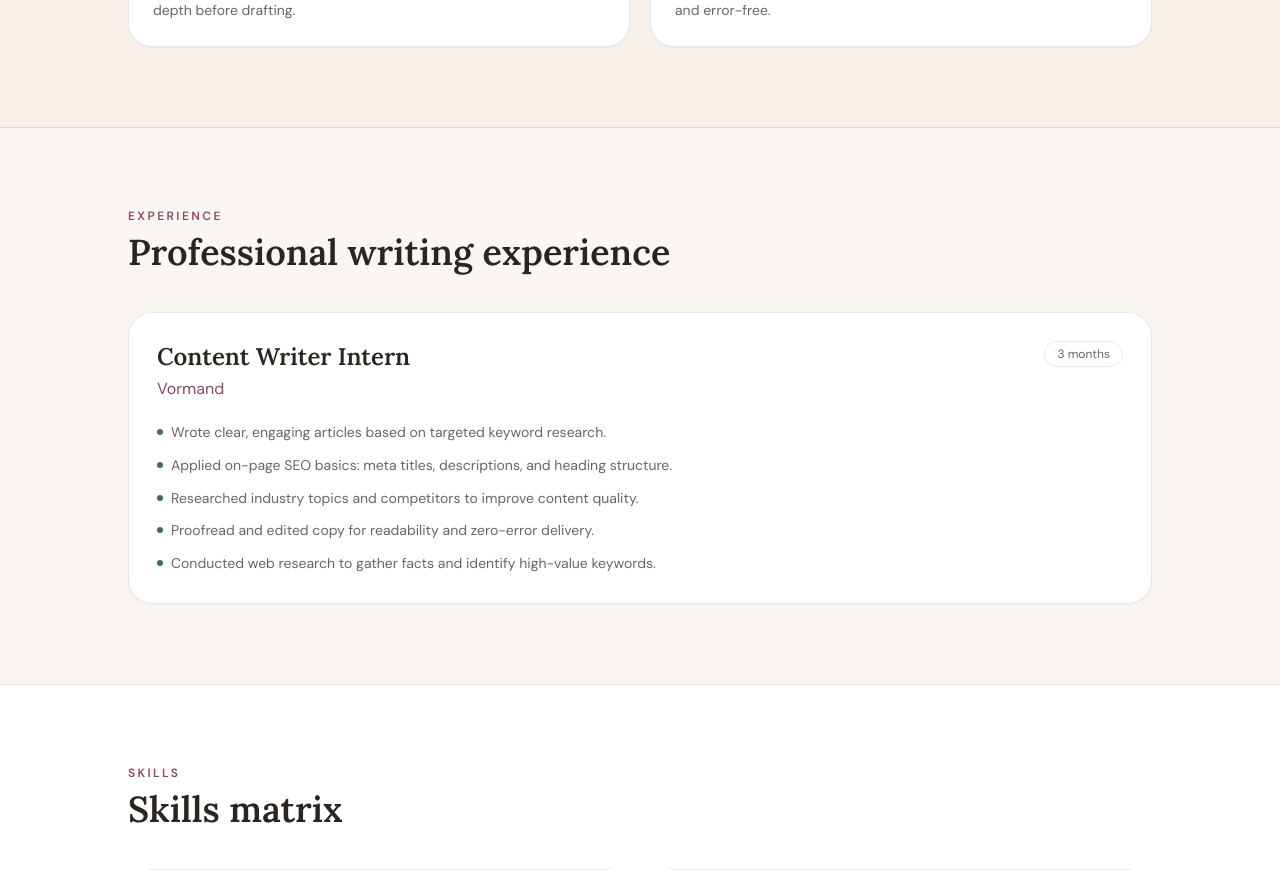
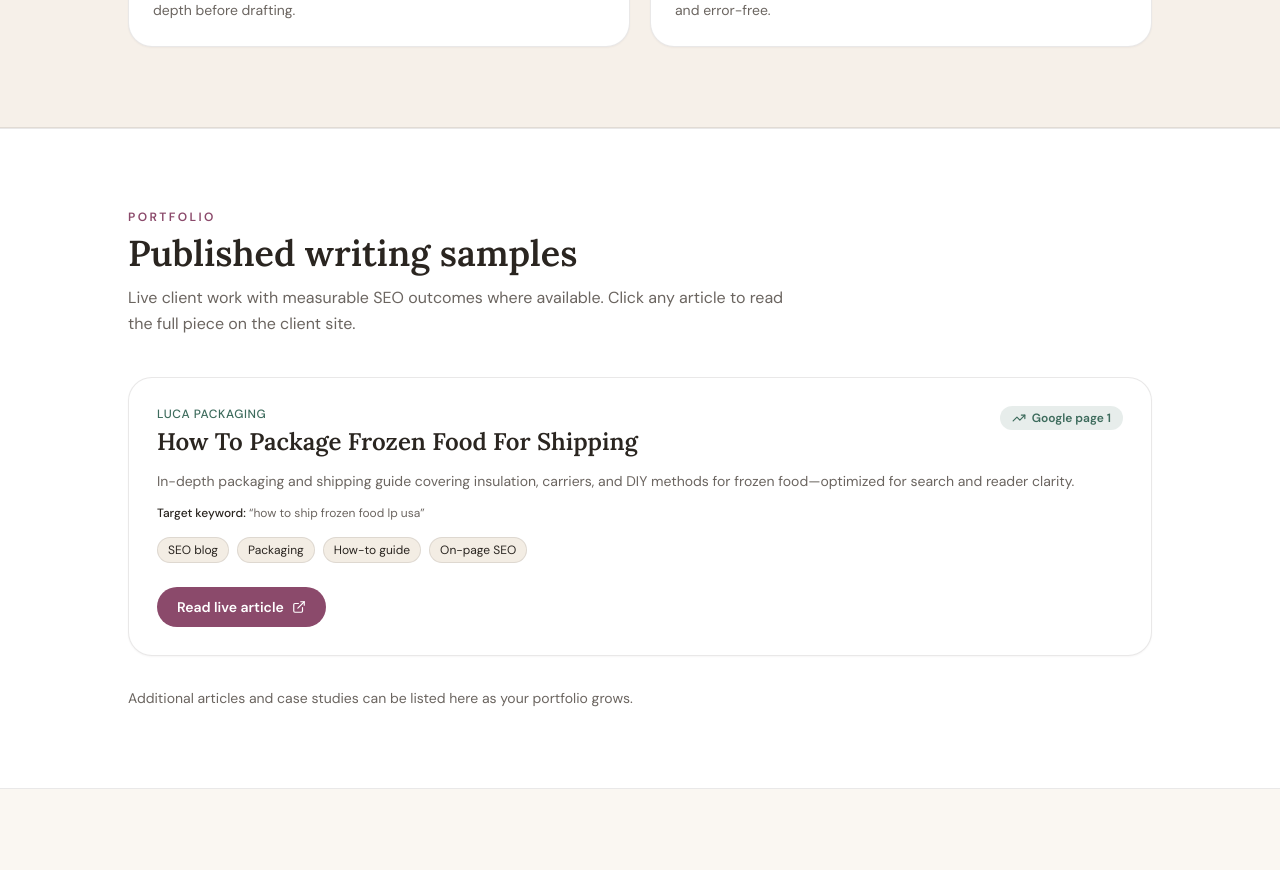
Before and after one commit to muhammadrizwaneng/rizwan-portfolio, a Next.js app: page /iffat in a window 1280 px wide. Shown: the part 1880-2750 px from the top of the page. Built offline with nearby package versions, Linux system fonts and the light colour scheme; no server answers.

Commit message:
add blog

```diff
--- a/src/app/iffat/page.tsx
+++ b/src/app/iffat/page.tsx
@@ -5,6 +5,7 @@ import { BookOpen, Feather, Search, Sparkles } from "lucide-react";
 import Link from "next/link";
 import { IffatHero } from "@/components/iffat/IffatHero";
 import { IffatNavbar } from "@/components/iffat/IffatNavbar";
+import { IffatWritingSamples } from "@/components/iffat/IffatWritingSamples";
 import {
   iffatEducation,
   iffatExperience,
@@ -132,6 +133,8 @@ export default function IffatPortfolioPage() {
             </div>
           </div>
         </section>
+
+        <IffatWritingSamples />
 
         <section id="experience" className="px-4 py-16 sm:px-6 sm:py-20">
           <div className="mx-auto max-w-5xl">
@@ -282,10 +285,8 @@ export default function IffatPortfolioPage() {
                   <br />
                   {iffatReference.phone}
                 </p>
-                <p className="mt-6 rounded-2xl border border-dashed border-[var(--border)] bg-[var(--surface-muted)] p-4 text-xs leading-relaxed text-[var(--muted)]">
-                  Writing samples can be added here when available (Google Doc /
-                  Medium / published URLs). Share links anytime and we&apos;ll update
-                  this section.
+                <p className="mt-6 text-xs leading-relaxed text-[var(--muted)]">
+                  See the <a href="#writing" className="text-[var(--accent)] hover:underline">Writing</a> section for live published samples.
                 </p>
               </div>
             </div>
--- /dev/null
+++ b/src/components/iffat/IffatWritingSamples.tsx
@@ -0,0 +1,98 @@
+"use client";
+
+import { motion } from "framer-motion";
+import { ExternalLink, TrendingUp } from "lucide-react";
+import { iffatWritingSamples } from "@/data/iffat-profile";
+
+export function IffatWritingSamples() {
+  return (
+    <section
+      id="writing"
+      className="border-y border-[var(--border)] bg-[var(--surface)] px-4 py-16 sm:px-6 sm:py-20"
+    >
+      <div className="mx-auto max-w-5xl">
+        <div className="mb-10 max-w-2xl">
+          <p className="mb-2 text-xs font-semibold uppercase tracking-[0.2em] text-[var(--accent)]">
+            Portfolio
+          </p>
+          <h2 className="iffat-display text-3xl font-semibold sm:text-4xl">
+            Published writing samples
+          </h2>
+          <p className="mt-3 text-base leading-relaxed text-[var(--muted)]">
+            Live client work with measurable SEO outcomes where available. Click any
+            article to read the full piece on the client site.
+          </p>
+        </div>
+
+        <div className="space-y-5">
+          {iffatWritingSamples.map((sample, index) => (
+            <motion.article
+              key={sample.url}
+              initial={{ opacity: 0, y: 14 }}
+              whileInView={{ opacity: 1, y: 0 }}
+              viewport={{ once: true }}
+              transition={{ delay: index * 0.05 }}
+              className="iffat-card rounded-3xl p-6 sm:p-7"
+            >
+              <div className="flex flex-wrap items-start justify-between gap-3">
+                <div className="min-w-0 flex-1">
+                  <p className="text-xs font-medium uppercase tracking-wider text-[var(--accent-secondary)]">
+                    {sample.client}
+                  </p>
+                  <h3 className="iffat-display mt-1 text-xl font-semibold sm:text-2xl">
+                    {sample.title}
+                  </h3>
+                </div>
+                {sample.googlePageOne ? (
+                  <span className="inline-flex items-center gap-1.5 rounded-full bg-[rgba(61,107,92,0.12)] px-3 py-1 text-xs font-semibold text-[var(--accent-secondary)]">
+                    <TrendingUp size={14} />
+                    Google page 1
+                  </span>
+                ) : null}
+              </div>
+
+              <p className="mt-3 text-sm leading-relaxed text-[var(--muted)]">
+                {sample.summary}
+              </p>
+
+              {sample.targetKeyword ? (
+                <p className="mt-3 text-xs text-[var(--muted)]">
+                  <span className="font-medium text-[var(--foreground)]">
+                    Target keyword:
+                  </span>{" "}
+                  &ldquo;{sample.targetKeyword}&rdquo;
+                </p>
+              ) : null}
+
+              <div className="mt-4 flex flex-wrap gap-2">
+                {sample.tags.map((tag) => (
+                  <span
+                    key={tag}
+                    className="rounded-full border border-[var(--border)] bg-[var(--surface-muted)] px-2.5 py-1 text-xs"
+                  >
+                    {tag}
+                  </span>
+                ))}
+              </div>
+
+              <a
+                href={sample.url}
+                target="_blank"
+                rel="noopener noreferrer"
+                className="mt-6 inline-flex items-center gap-2 rounded-full bg-[var(--accent)] px-5 py-2.5 text-sm font-semibold text-white transition hover:opacity-90"
+              >
+                Read live article
+                <ExternalLink size={14} />
+              </a>
+            </motion.article>
+          ))}
+        </div>
+
+        <p className="mt-8 text-sm text-[var(--muted)]">
+          Additional articles and case studies can be listed here as your portfolio
+          grows.
+        </p>
+      </div>
+    </section>
+  );
+}
--- a/src/data/iffat-profile.ts
+++ b/src/data/iffat-profile.ts
@@ -107,9 +107,34 @@ export const iffatEducation = [
   },
 ];
 
+export type IffatWritingSample = {
+  title: string;
+  url: string;
+  client: string;
+  summary: string;
+  tags: string[];
+  targetKeyword?: string;
+  /** Show badge when the article ranks on Google page 1 for the target keyword */
+  googlePageOne?: boolean;
+};
+
+export const iffatWritingSamples: IffatWritingSample[] = [
+  {
+    title: "How To Package Frozen Food For Shipping",
+    url: "https://lucapackaging.com/blog/how-to-package-frozen-food-for-shipping/",
+    client: "Luca Packaging",
+    summary:
+      "In-depth packaging and shipping guide covering insulation, carriers, and DIY methods for frozen food—optimized for search and reader clarity.",
+    tags: ["SEO blog", "Packaging", "How-to guide", "On-page SEO"],
+    targetKeyword: "how to ship frozen food lp usa",
+    googlePageOne: true,
+  },
+];
+
 export const iffatNavLinks = [
   { href: "#about", label: "About" },
   { href: "#services", label: "Services" },
+  { href: "#writing", label: "Writing" },
   { href: "#experience", label: "Experience" },
   { href: "#skills", label: "Skills" },
   { href: "#education", label: "Education" },
```
